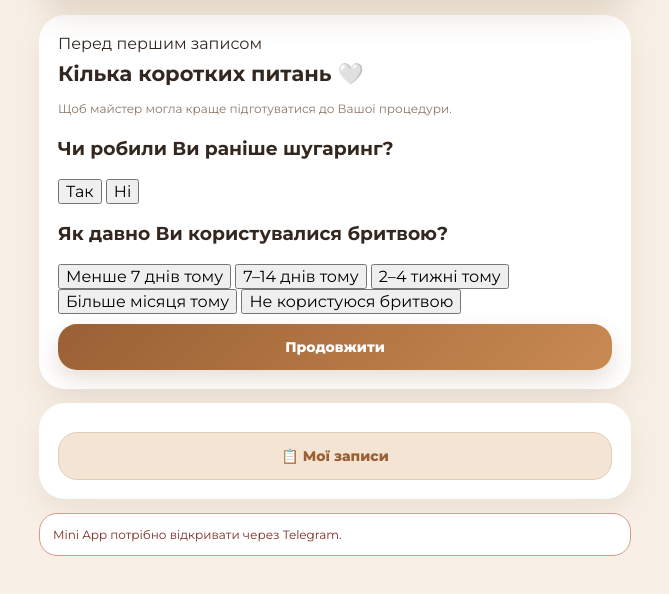
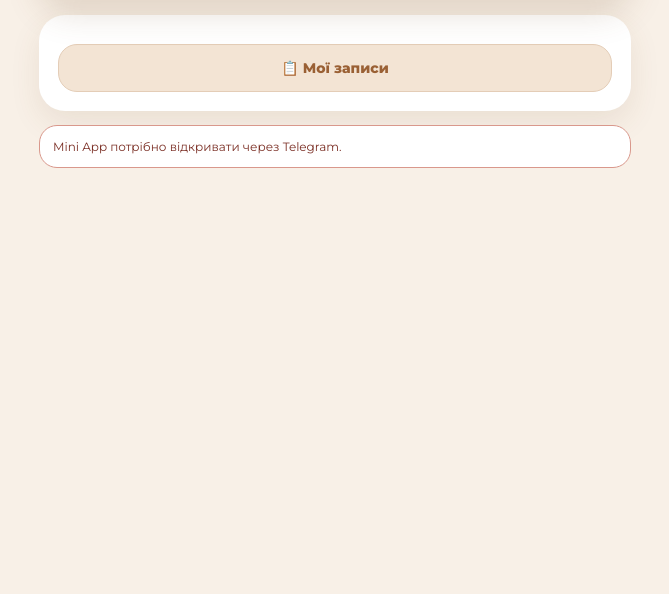
Before and after one commit to valiaefremova92-hue/-_-_SugarK, a plain HTML site: page index.html in a window 1280 px wide. Shown: the part 166-760 px from the top of the page, without its empty margins (305-974 px from the left). Drawn offline with Linux system fonts and the light colour scheme.

Commit message:
Update index.html

```diff
--- a/index.html
+++ b/index.html
@@ -21,7 +21,7 @@
 
   <section id="clientView">
    <!-- ПИТАННЯ ДЛЯ НОВОЇ КЛІЄНТКИ -->
-<section class="card step active" id="step-intake">
+<section class="card step" id="step-intake">
   <div class="step-label">Перед першим записом</div>
   <h2>Кілька коротких питань 🤍</h2>
   <p class="hint">Щоб майстер могла краще підготуватися до Вашої процедури.</p>
```
